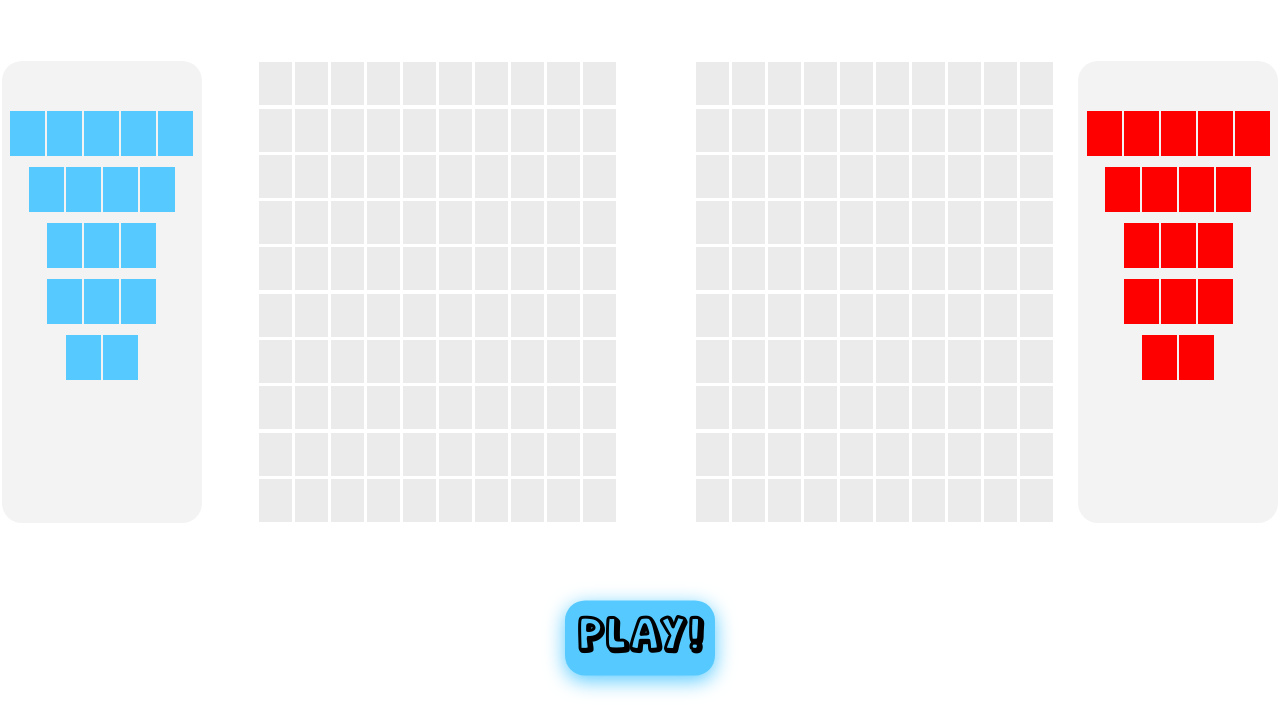
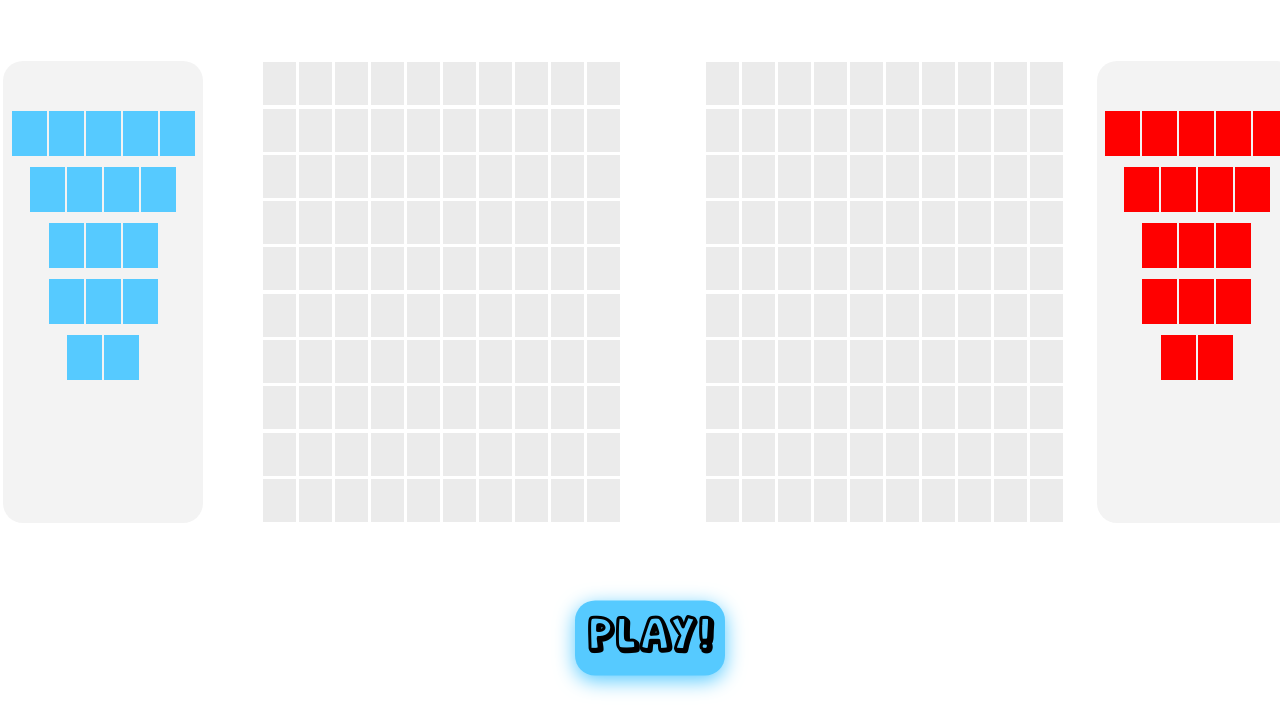
Before and after one commit to gavinv-m/battleship, a website built with webpack: page dist/index.html in a window 1280 px wide. Shown: the part 84-800 px from the top of the page. Built offline with nearby package versions, Linux system fonts and the light colour scheme.

Commit message:
feat: Stop overflow on smaller screens

```diff
--- a/src/styles/styles.css
+++ b/src/styles/styles.css
@@ -41,7 +41,8 @@ body {
 #players-container {
   /* Descendants */
   display: grid;
-  grid-template-columns: repeat(auto-fit, minmax(400px, 1fr));
+  grid-template-columns: repeat(auto-fit, minmax(500px, 1fr));
+  min-width: 1300px;
 }
 
 .btns-container {
@@ -62,6 +63,7 @@ body {
   display: grid;
   grid-template-columns: 1fr;
   grid-template-rows: 10fr 90fr;
+  min-width: 500px;
 }
 
 .gameboard-container,
```
